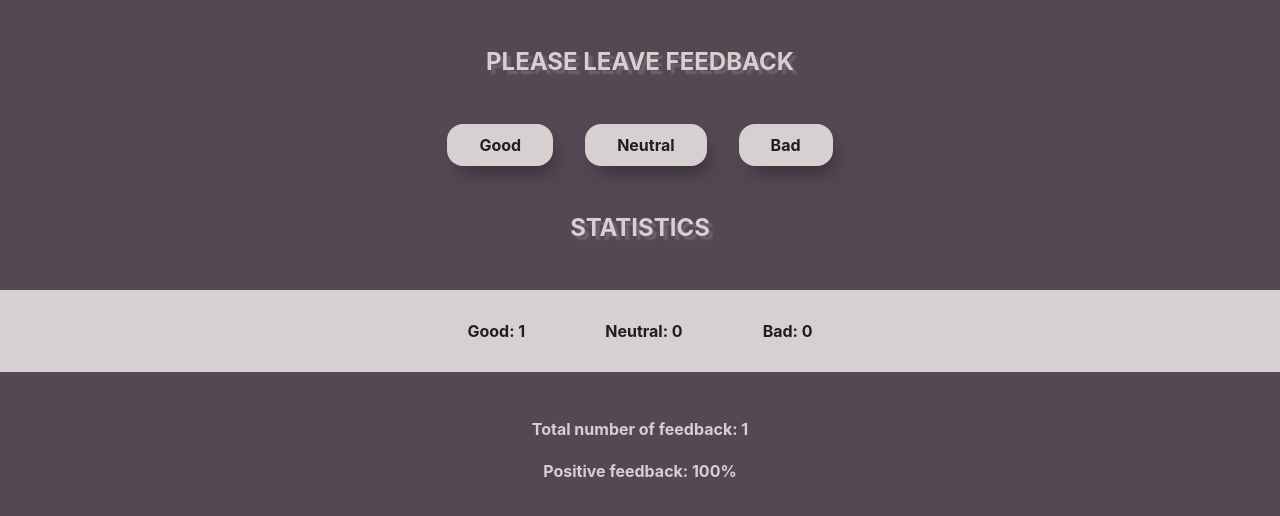
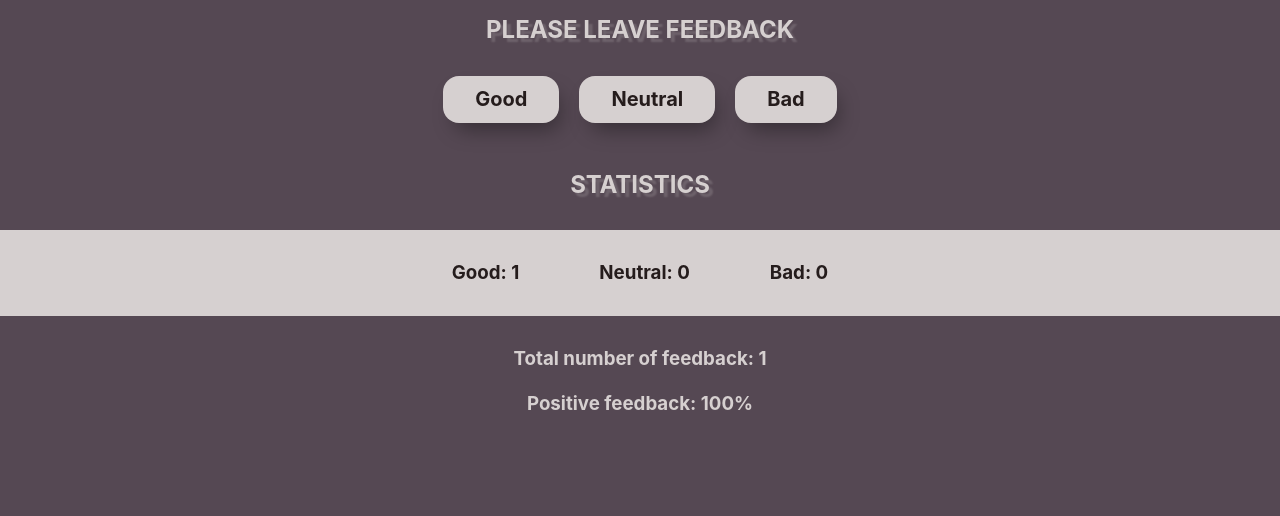
Before and after one commit to Olesia511/goit-react-hw-02-feedback, a React (Create React App) app: page / in a window 1280 px wide. Both pictures are taken after a click on the button "Good". Shown: the top 516 px of the page. Built offline with nearby package versions, Linux system fonts and the light colour scheme.

Commit message:
notification

```diff
--- a/src/components/App.js
+++ b/src/components/App.js
@@ -1,7 +1,9 @@
 import React, { Component } from 'react';
 import { GlobalStyle } from './ClobalStyles';
-import { Button, ContainerBtn, Title, BasicContainer, StatisticsTitle, StatisticsContainer, TotalFeedbackContainer } from './App.styled';
+import { Title, BasicContainer, Section } from './App.styled';
 
+import { FeedbackOptions } from './FeedbackOptions/FeedbackOptions';
+import { Notification } from './Notification';
 
 export class App extends Component {
   state = {
@@ -10,74 +12,49 @@ export class App extends Component {
     bad: 0,
   };
 
-  handleIncrement = e => {
-    const { id } = e.target;
-
-    if (id === 'good') {
-      return this.setState(prevState => ({ good: prevState.good + 1 }));
-    }
-    if (id === 'neutral') {
-      return this.setState(prevState => ({ neutral: prevState.neutral + 1 }));
-    }
-    if (id === 'bad') {
-      return this.setState(prevState => ({ bad: prevState.bad + 1 }));
-    }
+  feedbackIncrement = stateValue => {
+    this.setState(prevState => ({
+      [stateValue]: prevState[stateValue] + 1,
+    }));
   };
 
   countTotalFeedback = () => {
-    const { good, neutral, bad } = this.state;
-    return good + neutral + bad;
+    return Object.values(this.state).reduce((acc, el) => {
+      return acc + el;
+    }, 0);
   };
 
-  countPositiveFeedbackPercentage = (goodFeedback, totalFeedback) => {
-    if (goodFeedback > 0) {
-      return Math.round((goodFeedback / totalFeedback) * 100);
-    }
-    return 0;
+  countPositiveFeedbackPercentage = () => {
+    const { good } = this.state;
+    const total = this.countTotalFeedback();
+
+    return good > 0 ? Math.round((good / total) * 100) : 0;
   };
 
   render() {
-    const { good, neutral, bad } = this.state;
+    return (
+      <BasicContainer>
+        <Section title="feedback">
+          <Title>Please leave feedback</Title>
 
-    const totalFeedback = this.countTotalFeedback();
-    const percentageFeedback = this.countPositiveFeedbackPercentage(
-      good,
-      totalFeedback
-    );
+          <FeedbackOptions
+            options={Object.keys(this.state)}
+            onLeaveFeedback={this.feedbackIncrement}
+          />
+        </Section>
 
-    return (
+        <Section title="statistics">
+          <Title>Statistics</Title>
 
-      <BasicContainer>
-
-        <Title>Please leave feedback</Title>
-        <ContainerBtn>
-          <Button id="good" type="button" onClick={this.handleIncrement}>
-            Good
-          </Button>
-          <Button id="neutral" type="button" onClick={this.handleIncrement}>
-            Neutral
-          </Button>
-          <Button id="bad" type="button" onClick={this.handleIncrement}>
-            Bad
-          </Button>
-        </ContainerBtn>
-
-        <StatisticsTitle>Statistics</StatisticsTitle>
-        <StatisticsContainer>
-          <p>Good: {good}</p>
-          <p>Neutral: {neutral}</p>
-          <p>Bad: {bad}</p>
-        </StatisticsContainer>
-
-        {totalFeedback > 0 && (
-          <TotalFeedbackContainer>
-            <p>Total number of feedback: {totalFeedback}</p>
-            <p>Positive feedback: {percentageFeedback}%</p>
-          </TotalFeedbackContainer>
-        )}
+          <Notification
+            value={this.state}
+            total={this.countTotalFeedback()}
+            percentage={this.countPositiveFeedbackPercentage()}
+          />
+        </Section>
 
         <GlobalStyle />
-        </BasicContainer>
+      </BasicContainer>
     );
   }
 }
--- a/src/components/App.styled.js
+++ b/src/components/App.styled.js
@@ -17,59 +17,14 @@ export const BasicContainer = styled.div`
 
 export const Title = styled.h2`
   width: 100vw;
-  padding: ${props => props.theme.spacing(8)};
+  margin-bottom: ${props => props.theme.spacing(8)};
   text-transform: uppercase;
   text-shadow: 4px 4px 2px rgba(214, 208, 208, 0.2);
 `;
 
-export const ContainerBtn = styled.div`
-  display: flex;
-  gap: ${props => props.theme.spacing(8)};
-`;
-
-export const Button = styled.button`
-  font-weight: 700;
-  border: none;
-  background-color: ${p => p.theme.colors.beige};
-  color: ${p => p.theme.colors.burgundy};
-  border-radius: 16px;
-  padding-top: ${props => props.theme.spacing(3)};
-  padding-bottom: ${props => props.theme.spacing(3)};
-  padding-left: ${props => props.theme.spacing(8)};
-  padding-right: ${props => props.theme.spacing(8)};
-
-  box-shadow: 6px 12px 21px -6px rgba(0, 0, 0, 0.38);
-  -webkit-box-shadow: 6px 12px 21px -6px rgba(0, 0, 0, 0.38);
-  -moz-box-shadow: 6px 12px 21px -6px rgba(0, 0, 0, 0.38);
-  transition: background-color 400ms linear, color 400ms linear;
-
-  & :hover {
-    background-color: ${p => p.theme.colors.burgundy};
-    color: ${p => p.theme.colors.beige};
-  }
-`;
-
-export const StatisticsTitle = styled.h2`
-  width: 100vw;
-  padding: ${props => props.theme.spacing(8)};
-  text-transform: uppercase;
-  text-shadow: 4px 4px 2px rgba(214, 208, 208, 0.2);
-`;
-
-export const StatisticsContainer = styled.div`
-  display: flex;
-  gap: ${props => props.theme.spacing(8)};
-  width: 100vw;
-  padding: ${props => props.theme.spacing(8)};
-  background-color: ${p => p.theme.colors.beige};
-  color: ${p => p.theme.colors.burgundy};
-  justify-content: center;
-  gap: ${props => props.theme.spacing(20)};
+export const Section = styled.section`
   margin-bottom: ${props => props.theme.spacing(8)};
 `;
-
-export const TotalFeedbackContainer = styled.div`
-  display: flex;
-  flex-direction: column;
-  gap: ${props => props.theme.spacing(6)};
+export const Notification = styled.h3`
+  margin-bottom: 20px;
 `;
--- /dev/null
+++ b/src/components/FeedbackOptions/FeedbackOptions.js
@@ -0,0 +1,20 @@
+import { Button } from './FeedbackOptions.styled';
+
+export const FeedbackOptions = ({ options, onLeaveFeedback }) => {
+  return (
+    <>
+      {options.map(option => {
+        const name = option[0].toUpperCase() + option.slice(1, option.length);
+        return (
+          <Button
+            key={option}
+            type="button"
+            onClick={() => onLeaveFeedback(option)}
+          >
+            {name}
+          </Button>
+        );
+      })}
+    </>
+  );
+};
--- /dev/null
+++ b/src/components/FeedbackOptions/FeedbackOptions.styled.js
@@ -0,0 +1,27 @@
+import styled from 'styled-components';
+
+export const Button = styled.button`
+  font-weight: 700;
+  font-size: 20px;
+  border: none;
+  background-color: ${p => p.theme.colors.beige};
+  color: ${p => p.theme.colors.burgundy};
+  border-radius: 16px;
+  padding-top: ${props => props.theme.spacing(3)};
+  padding-bottom: ${props => props.theme.spacing(3)};
+  padding-left: ${props => props.theme.spacing(8)};
+  padding-right: ${props => props.theme.spacing(8)};
+
+  box-shadow: 6px 12px 21px -6px rgba(0, 0, 0, 0.38);
+  -webkit-box-shadow: 6px 12px 21px -6px rgba(0, 0, 0, 0.38);
+  -moz-box-shadow: 6px 12px 21px -6px rgba(0, 0, 0, 0.38);
+  transition: background-color 400ms linear, color 400ms linear;
+
+  &:hover {
+    background-color: ${p => p.theme.colors.burgundy};
+    color: ${p => p.theme.colors.beige};
+  }
+  &:not(:last-child) {
+    margin-right: 20px;
+  }
+`;
--- /dev/null
+++ b/src/components/Notification.js
@@ -0,0 +1,9 @@
+import { Statistics } from './Statistics/Statistics';
+
+export const Notification = ({ value, total, percentage }) => {
+  return total === 0 ? (
+    <h3>There is no feedback</h3>
+  ) : (
+    <Statistics value={value} total={total} percentage={percentage} />
+  );
+};
--- /dev/null
+++ b/src/components/Statistics/Statistics.js
@@ -0,0 +1,28 @@
+import {
+  StatisticsNumber,
+  TotalFeedbackContainer,
+} from './Statistics.styled.js';
+
+export const Statistics = ({ value, total, percentage }) => {
+  return (
+    <div>
+      <StatisticsNumber>
+        {Object.keys(value).map(el => {
+          const name = el[0].toUpperCase() + el.slice(1, el.length);
+          return (
+            <h3 key={el}>
+              {name}: {value[el]}
+            </h3>
+          );
+        })}
+      </StatisticsNumber>
+      {!total && <h3>There is no feedback</h3>}
+      {total > 0 && (
+        <TotalFeedbackContainer>
+          <h3>Total number of feedback: {total}</h3>
+          <h3>Positive feedback: {percentage}%</h3>
+        </TotalFeedbackContainer>
+      )}
+    </div>
+  );
+};
--- /dev/null
+++ b/src/components/Statistics/Statistics.styled.js
@@ -0,0 +1,19 @@
+import styled from 'styled-components';
+
+export const StatisticsNumber = styled.div`
+  display: flex;
+  gap: ${props => props.theme.spacing(8)};
+  width: 100vw;
+  padding: ${props => props.theme.spacing(8)};
+  background-color: ${p => p.theme.colors.beige};
+  color: ${p => p.theme.colors.burgundy};
+  justify-content: center;
+  gap: ${props => props.theme.spacing(20)};
+  margin-bottom: ${props => props.theme.spacing(8)};
+`;
+
+export const TotalFeedbackContainer = styled.div`
+  display: flex;
+  flex-direction: column;
+  gap: ${props => props.theme.spacing(6)};
+`;
--- a/src/index.css
+++ /dev/null
@@ -1,44 +0,0 @@
-body {
-  margin: 0;
-  font-family: -apple-system, BlinkMacSystemFont, 'Segoe UI', 'Roboto', 'Oxygen',
-    'Ubuntu', 'Cantarell', 'Fira Sans', 'Droid Sans', 'Helvetica Neue',
-    sans-serif;
-  -webkit-font-smoothing: antialiased;
-  -moz-osx-font-smoothing: grayscale;
-}
-
-code {
-  font-family: source-code-pro, Menlo, Monaco, Consolas, 'Courier New',
-    monospace;
-}
-
-h1,
-h2,
-h3,
-h4,
-h5,
-h6,
-p {
-  margin: 0;
-}
-
-ul {
-  margin: 0;
-  padding: 0;
-  list-style: none;
-}
-
-a {
-  color: currentColor;
-  text-decoration: none;
-}
-
-button {
-  cursor: pointer;
-}
-
-img {
-  display: block;
-  max-width: 100%;
-  object-fit: cover;
-}
```
